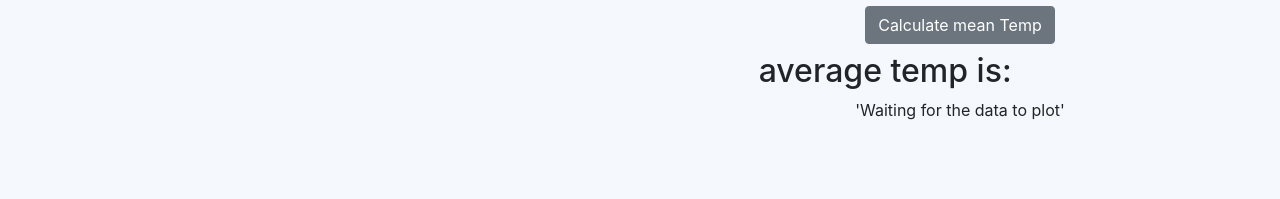
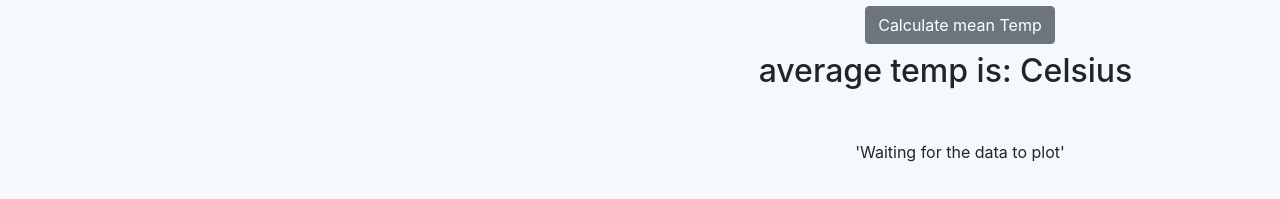
Before and after one commit to pickles-pickles/weather-app, a React (Create React App) app: page /#/details in a window 1280 px wide. Shown: the part 453-652 px from the top of the page. Built offline with nearby package versions, Linux system fonts and the light colour scheme; no server answers.

Commit message:
enriched plot s y-axis with tile and style

```diff
--- a/src/components/details/DetailsPlot.jsx
+++ b/src/components/details/DetailsPlot.jsx
@@ -45,7 +45,11 @@ const DetailsPlot = () => {
     },
     yAxis: {
       type: 'value',
-      min: min_of_data - 1
+      min: min_of_data - 1,
+      name: 'Temp (K)',
+      nameTextStyle: {
+        align: 'right'
+      }
     },
     series: [
       {
--- a/src/pages/Details.jsx
+++ b/src/pages/Details.jsx
@@ -26,8 +26,12 @@ const Details = () => {
               Select range of dates to calculate average
             </h1>
             <DetailsRange></DetailsRange>
-            <h2>average temp is: {convertTemp(meanTemp, tempUnit)}</h2>
-            <div style={{ width: '100%', overflow: 'scroll' }}>
+            <h2>
+              average temp is: {convertTemp(meanTemp, tempUnit)} {tempUnit}
+            </h2>
+            <div
+              style={{ width: '100%', overflow: 'scroll', marginTop: '50px' }}
+            >
               <DetailsPlot></DetailsPlot>
             </div>
           </div>
```
